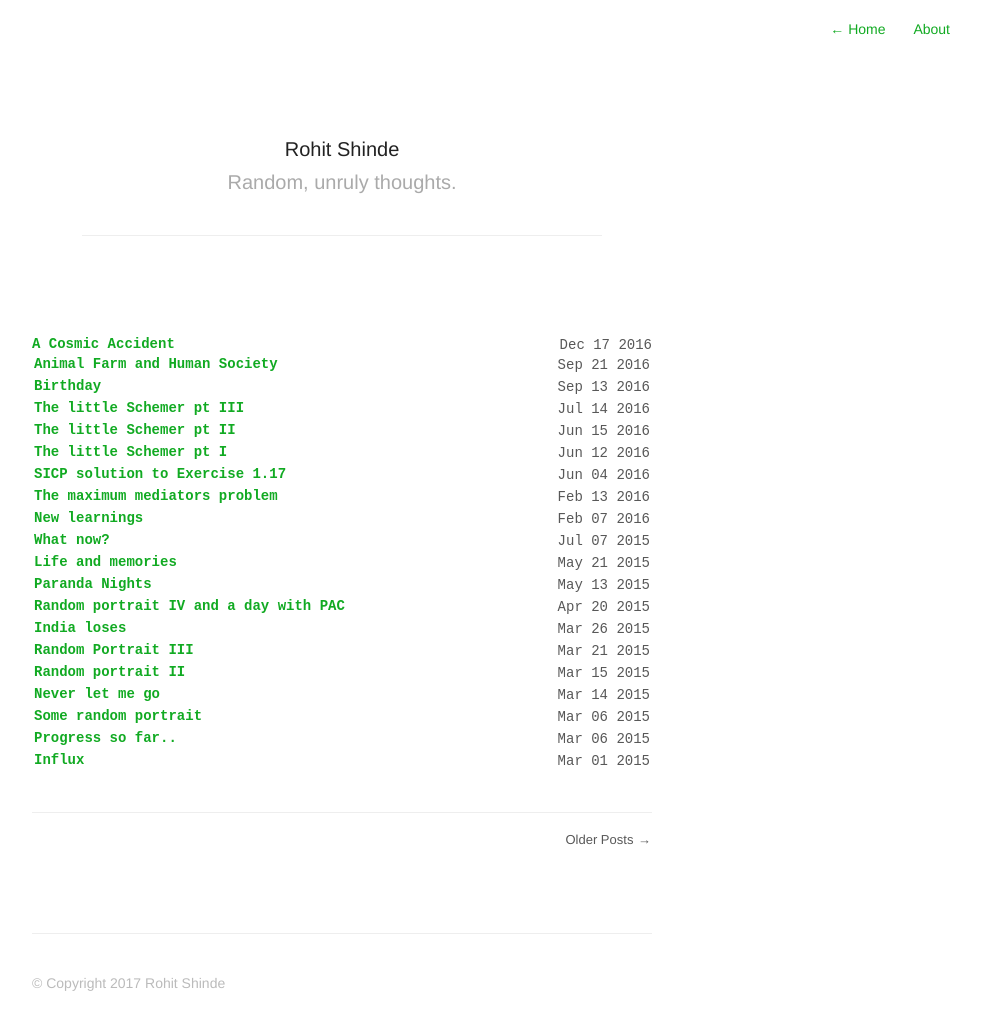
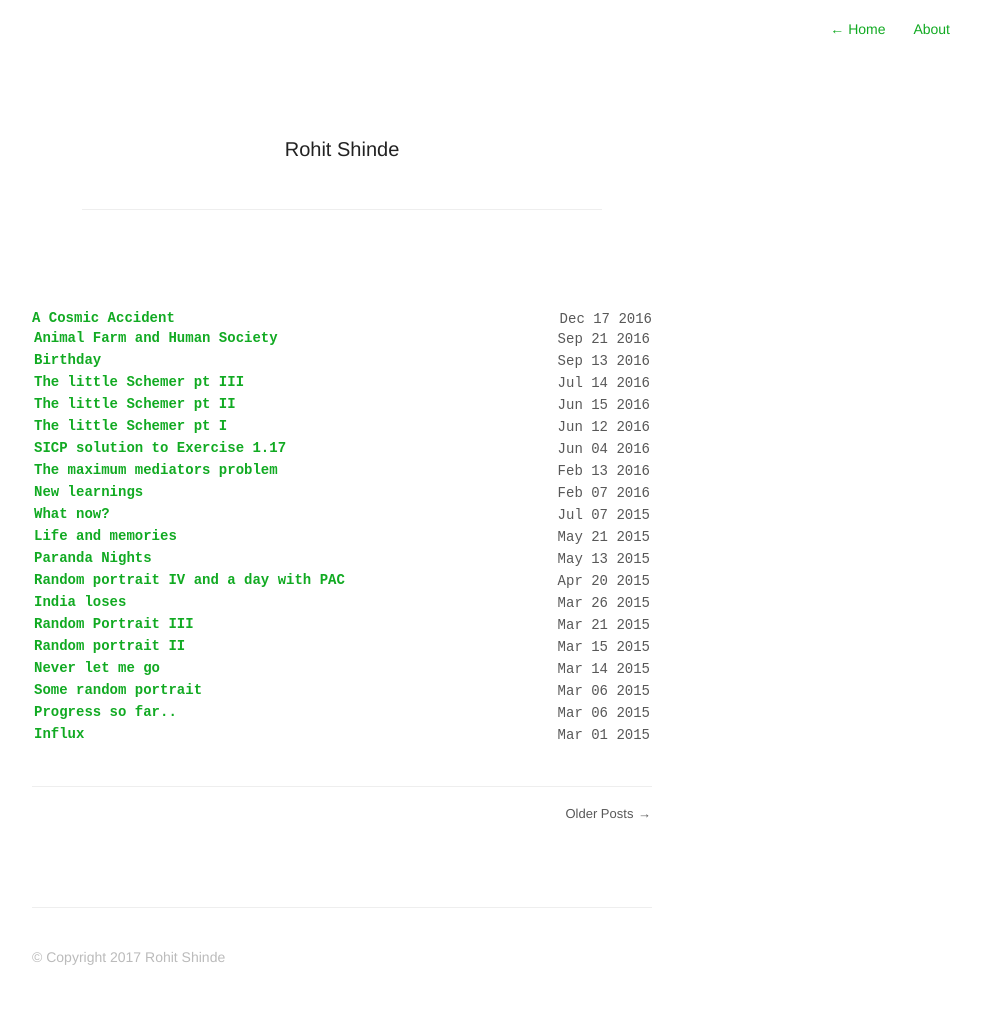
Before and after one commit to shinderohitt/shinderohitt.github.io, a Jekyll site: the page built from index.html, in a window 1280 px wide. Shown: the whole page, without its empty margins (298-1279 px from the left). Built offline with Jekyll 4.4.1, drawn with Linux system fonts in a browser that asks for light colours; nearby versions of some CDN libraries; the list of posts is cut into pages by our own code; after the commit the page ends 1008 px from its top, so only the background shows below that.

Commit message:
[config] Remove description

```diff
--- a/_config.yml
+++ b/_config.yml
@@ -1,5 +1,5 @@
 name: Rohit Shinde
-description: Random, unruly thoughts.
+description:
 meta_description: "A blog of Rohit Shinde"
 
 aboutPage: true
```
